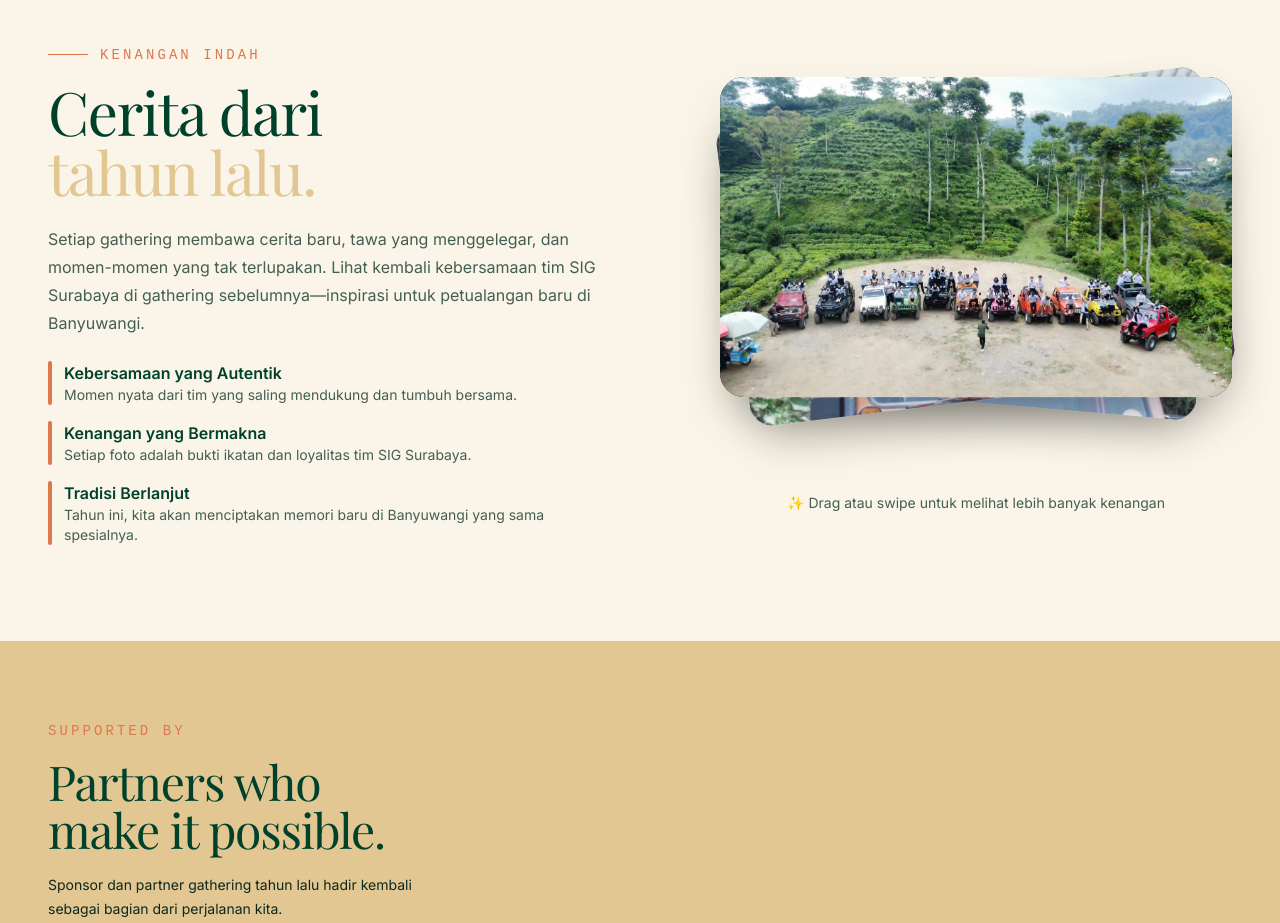
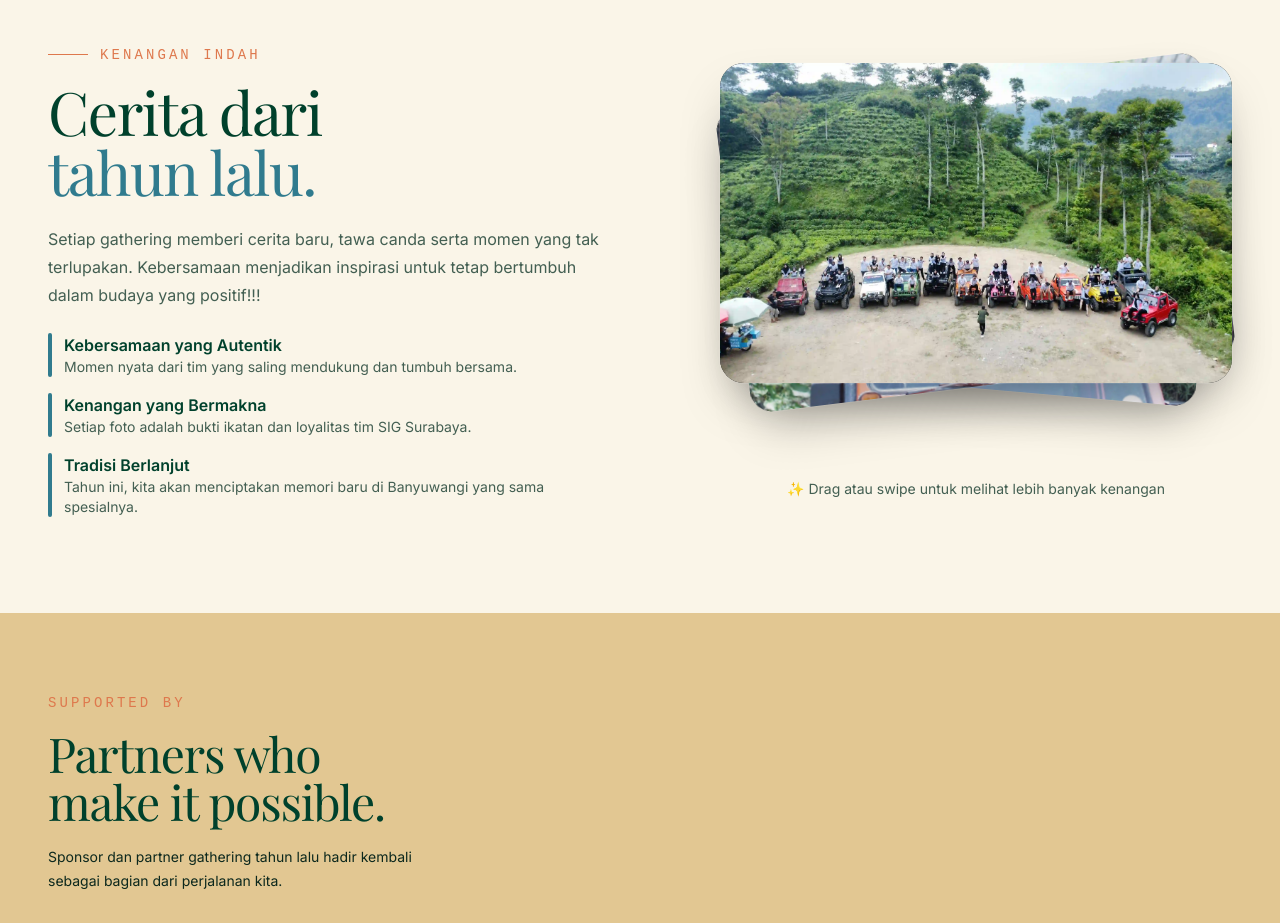
Before and after one commit to mirzaq19/sigs-gathering, a Next.js app: page / in a window 1280 px wide. Shown: the part 2080-3003 px from the top of the page. Built offline with nearby package versions, Linux system fonts and the light colour scheme; a web font is replaced by a local one.

Commit message:
feat: update copywriting memories section

```diff
--- a/components/memories-section.tsx
+++ b/components/memories-section.tsx
@@ -17,17 +17,16 @@ export default function MemoriesSection() {
             <h2 className="display-serif text-5xl sm:text-6xl text-primary mb-6">
               Cerita dari
               <br />
-              <span className="text-secondary">tahun lalu.</span>
+              <span className="text-teal">tahun lalu.</span>
             </h2>
             <p className="text-base leading-7 text-muted-foreground mb-6">
-              Setiap gathering membawa cerita baru, tawa yang menggelegar, dan
-              momen-momen yang tak terlupakan. Lihat kembali kebersamaan tim SIG
-              Surabaya di gathering sebelumnya—inspirasi untuk petualangan baru
-              di Banyuwangi.
+              Setiap gathering memberi cerita baru, tawa canda serta momen yang
+              tak terlupakan. Kebersamaan menjadikan inspirasi untuk tetap
+              bertumbuh dalam budaya yang positif!!!
             </p>
             <div className="space-y-4">
               <div className="flex gap-3">
-                <div className="flex-shrink-0 w-1 bg-accent rounded-full"></div>
+                <div className="flex-shrink-0 w-1 bg-teal rounded-full"></div>
                 <div>
                   <p className="font-semibold text-primary">
                     Kebersamaan yang Autentik
@@ -39,7 +38,7 @@ export default function MemoriesSection() {
                 </div>
               </div>
               <div className="flex gap-3">
-                <div className="flex-shrink-0 w-1 bg-accent rounded-full"></div>
+                <div className="flex-shrink-0 w-1 bg-teal rounded-full"></div>
                 <div>
                   <p className="font-semibold text-primary">
                     Kenangan yang Bermakna
@@ -51,7 +50,7 @@ export default function MemoriesSection() {
                 </div>
               </div>
               <div className="flex gap-3">
-                <div className="flex-shrink-0 w-1 bg-accent rounded-full"></div>
+                <div className="flex-shrink-0 w-1 bg-teal rounded-full"></div>
                 <div>
                   <p className="font-semibold text-primary">
                     Tradisi Berlanjut
```
